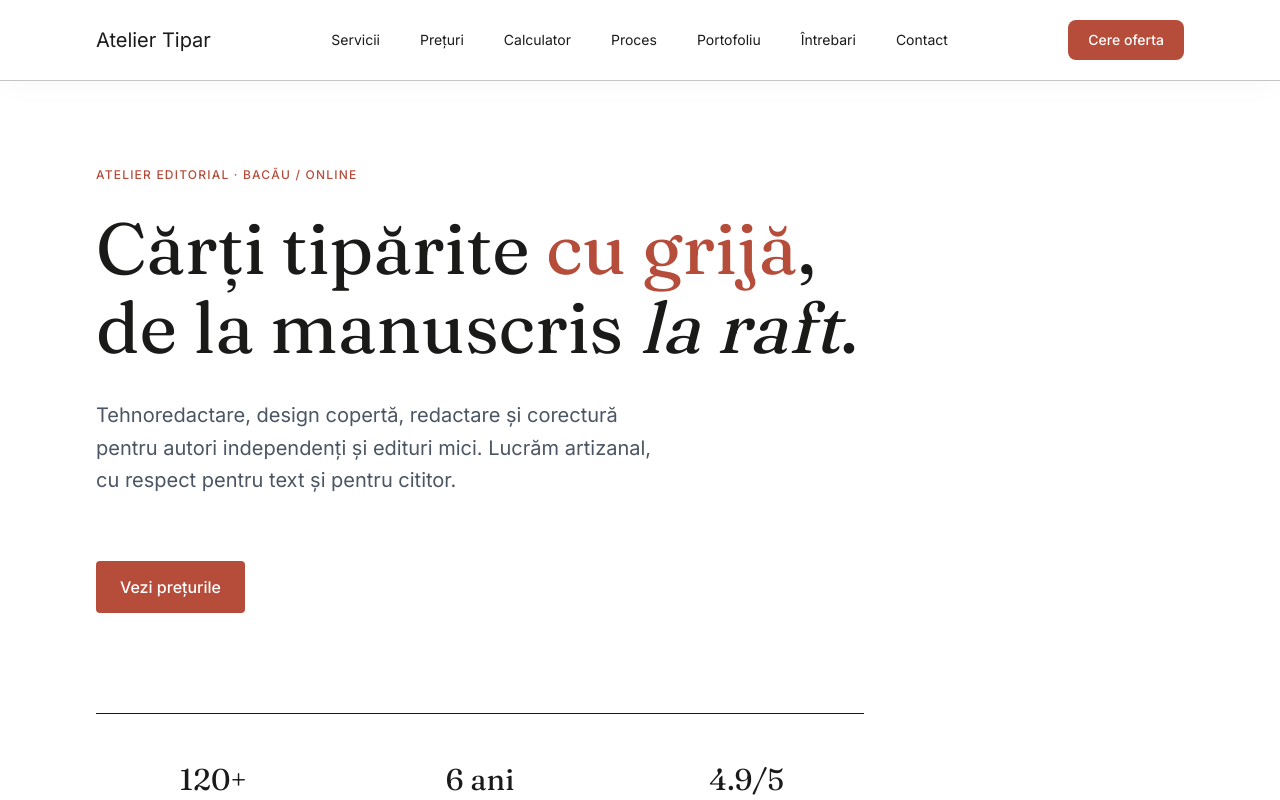
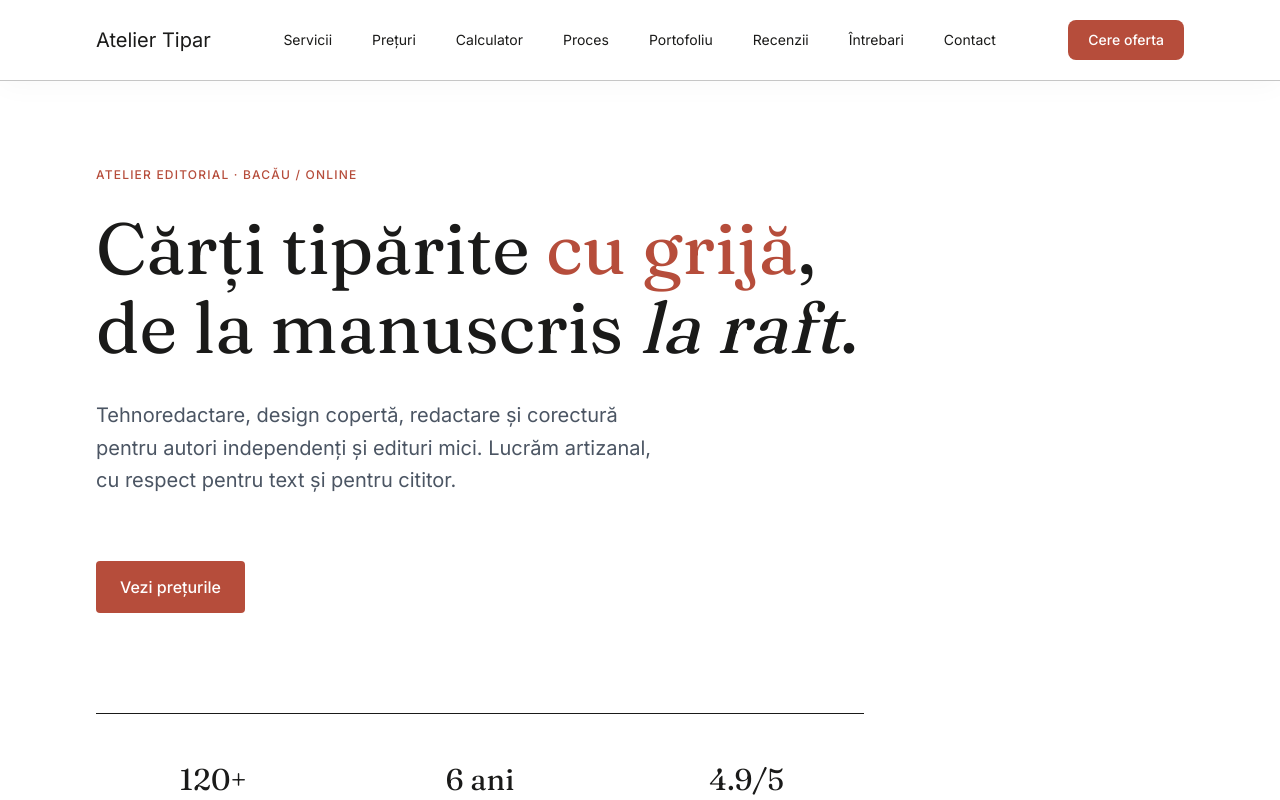
Before and after one commit to vladu224/tehnoredactare-website, a Next.js app: page / in a window 1280 px wide. Shown: the top 800 px of the page. Built offline with nearby package versions, Linux system fonts and the light colour scheme.

Commit message:
Update Header links and correct spelling in Hero component

```diff
--- a/components/Header.tsx
+++ b/components/Header.tsx
@@ -8,6 +8,7 @@ const links = [
     { label: "Calculator", href: "#calculator" },
     { label: "Proces", href: "#proces" },
     { label: "Portofoliu", href: "#portofoliu" },
+    { label: "Recenzii", href: "#recenzii" },
     { label: "Întrebari", href: "#intrebari" },
     { label: "Contact", href: "#contact" },
 ];
--- a/components/Hero.tsx
+++ b/components/Hero.tsx
@@ -1,7 +1,7 @@
 const stats = [
     { value: "120+", label: "Titluri publicate" },
     { value: "6 ani", label: "Experiență editorială" },
-    { value: "4.9/5", label: "Rating clienti" },
+    { value: "4.9/5", label: "Rating clienți" },
 ];
 
 export function Hero() {
```
